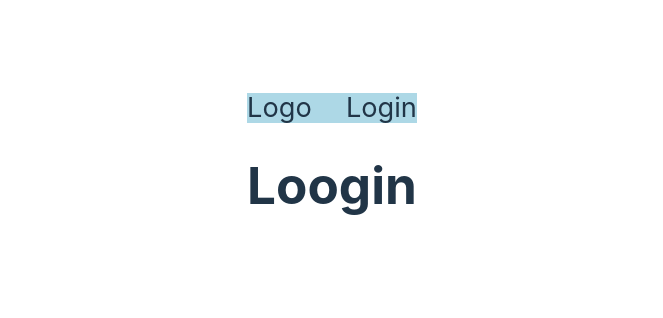
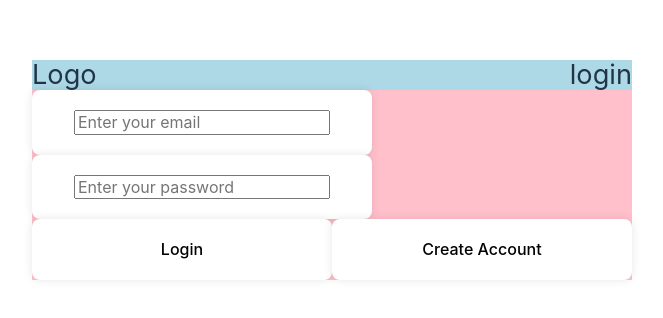
Before and after one commit to uing0ing0/soundweb, a React (Vite) app: page /login in a window 1280 px wide. Shown: the part 230-548 px from the top of the page, without its empty margins (308-971 px from the left). Built offline with nearby package versions, Linux system fonts and the light colour scheme.

Commit message:
전체화면

```diff
--- a/src/atoms/navbar/Navbar.tsx
+++ b/src/atoms/navbar/Navbar.tsx
@@ -5,16 +5,31 @@ const Navbar = () => {
   const handleLogin = () => {
     console.log("Login");
     navigate("/login");
-    }
+  };
   const handleLogo = () => {
     console.log("Logo");
     navigate("/");
-    }
+  };
   return (
     <>
-        <div className="navbar-logo" style={{height:"30px",width:"100%",display: "flex", flexDirection: "row", alignItems: "center", fontSize:"1.7rem", background:"lightblue"}}>
-        <div style={{ marginRight: "auto" }} onClick={handleLogo}>Logo</div>
-        <div style={{ marginLeft: "auto" }} onClick={handleLogin}>Login</div>
+      <div
+        className="navbar-logo"
+        style={{
+          height: "30px",
+          width: "100%",
+          display: "flex",
+          flexDirection: "row",
+          alignItems: "center",
+          fontSize: "1.7rem",
+          background: "lightblue",
+        }}
+      >
+        <div style={{ marginRight: "auto" }} onClick={handleLogo}>
+          Logo
+        </div>
+        <div style={{ marginLeft: "auto" }} onClick={handleLogin}>
+          login
+        </div>
       </div>
     </>
   );
--- /dev/null
+++ b/src/pages/login/Login.css
@@ -0,0 +1,36 @@
+body {
+  width: 100vw;
+  height: 100vh;
+  margin: 0;
+}
+.container {
+  width: 100%;
+  height: 100%;
+  background: pink;
+}
+
+body {
+  width: 100vw;
+  height: 100vh;
+  margin: 0;
+}
+.form-container {
+  width: 300px;
+  padding: 20px;
+  border-radius: 8px;
+  box-shadow: 0 0 10px rgba(0, 0, 0, 0.1);
+  background-color: #fff;
+}
+
+body {
+  width: 100vw;
+  height: 100vh;
+  margin: 0;
+}
+.button {
+  width: 300px;
+  padding: 20px;
+  border-radius: 8px;
+  box-shadow: 0 0 10px rgba(0, 0, 0, 0.1);
+  background-color: #676767;
+}
--- a/src/pages/login/Login.tsx
+++ b/src/pages/login/Login.tsx
@@ -1,10 +1,49 @@
 import Navbar from "src/atoms/navbar/Navbar";
+import { useNavigate } from "react-router-dom";
+import "./Login.css";
 
 const Login = () => {
+  const navigate = useNavigate();
+
   return (
-    <div style={{ width: "100%", height: "100%" }}>
+    <div className="container">
       <Navbar />
-      <h1>Loogin</h1>
+      <div className="form-container">
+        <input
+          type="email"
+          id="email"
+          name="email"
+          placeholder="Enter your email"
+        />
+      </div>
+      <div className="form-container">
+        <input
+          type="password"
+          id="password"
+          name="password"
+          placeholder="Enter your password"
+        />
+      </div>
+
+      <button
+        type="submit"
+        onClick={() => {
+          navigate("/login");
+        }}
+        className="form-container"
+      >
+        Login
+      </button>
+
+      <button
+        type="button"
+        onClick={() => {
+          navigate("/login");
+        }}
+        className="form-container"
+      >
+        Create Account
+      </button>
     </div>
   );
 };
```
Lines whose indentation alone changed are shown as unchanged.
